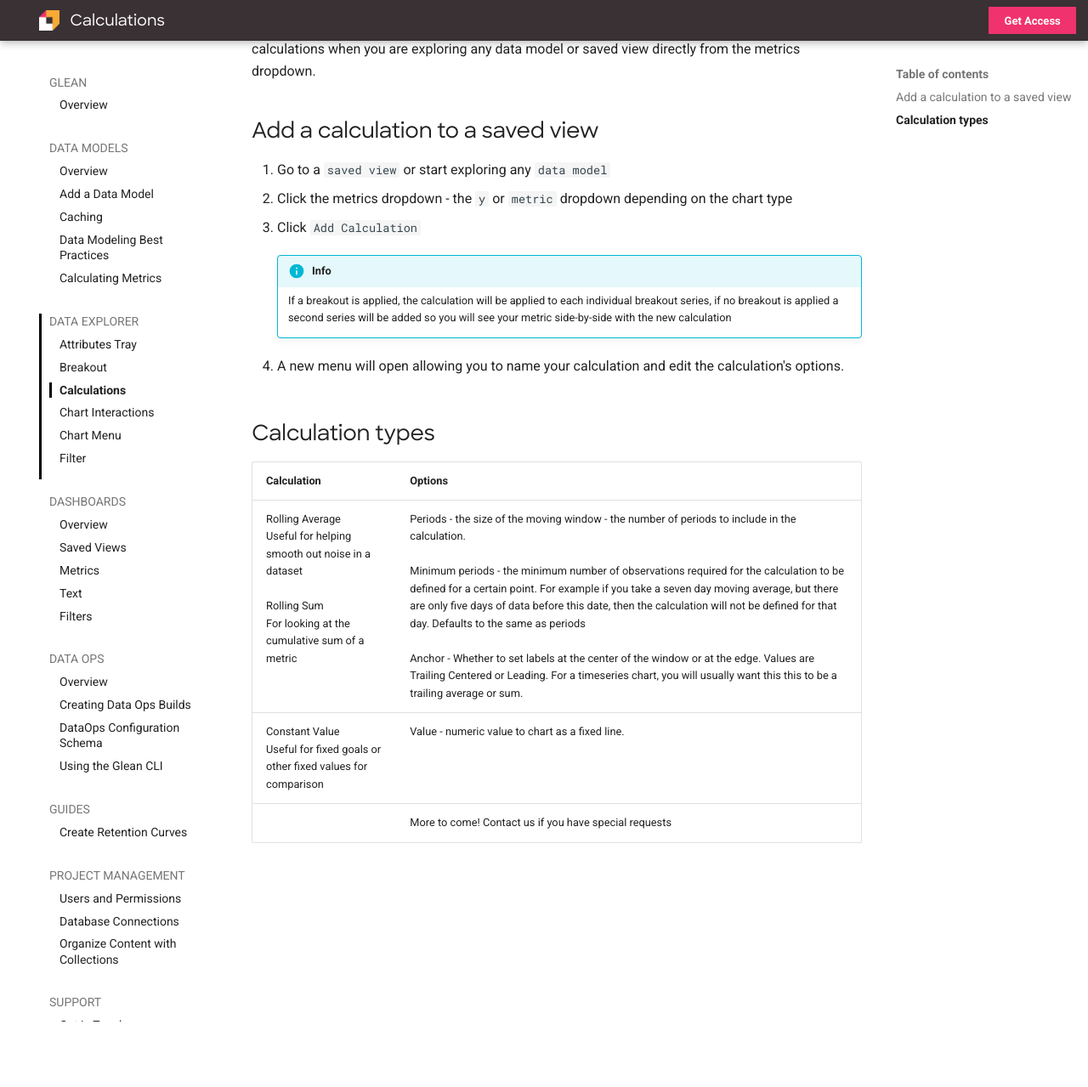
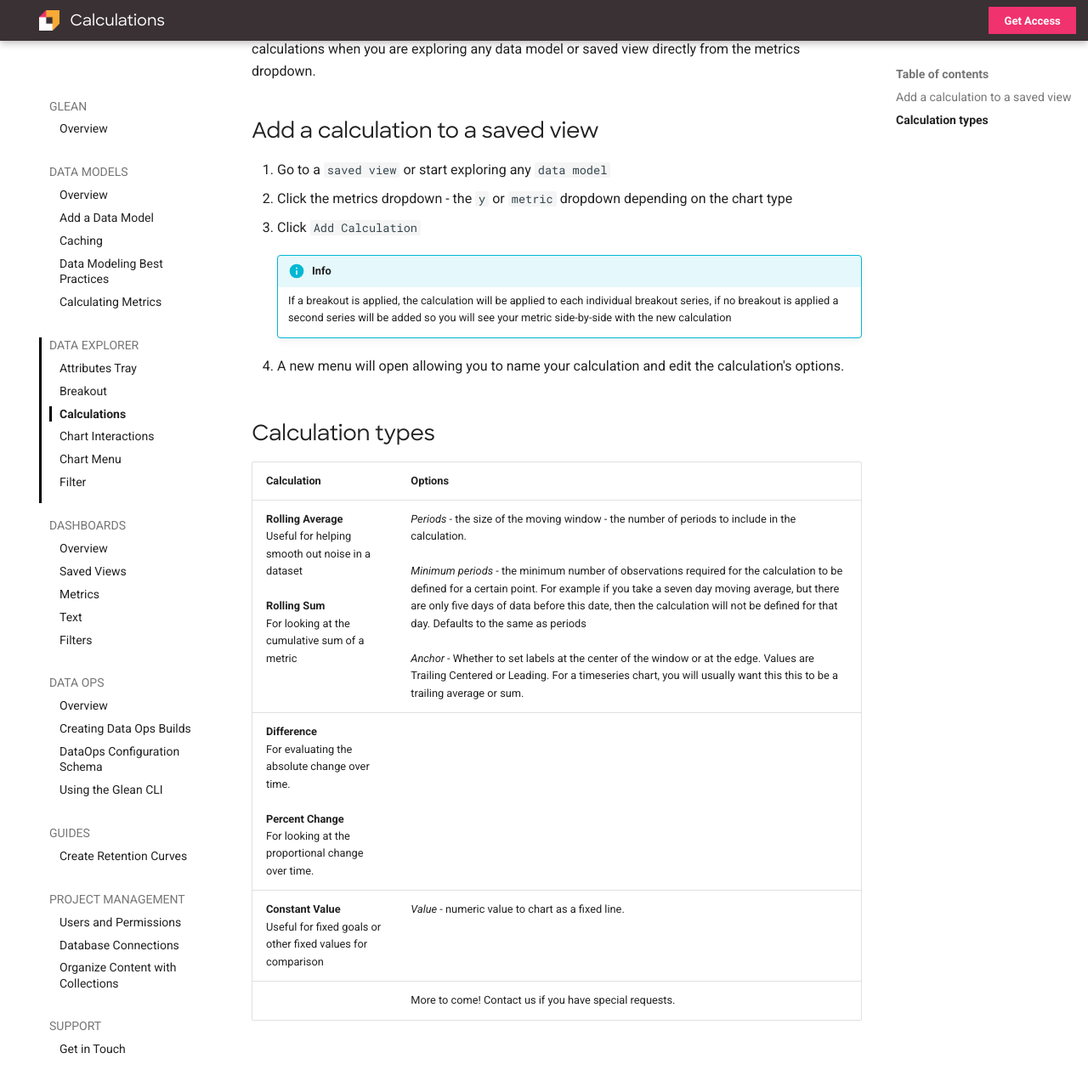
Before and after one commit to gleannyc/documentation, an MkDocs documentation site: the page built from docs/docs/visualizing-data/Calculations.md, in a window 1280 px wide and 1400 px high, scrolled down 198 px. Shown: the top 1279 px of the window at 85% size. Built offline with MkDocs 1.6.1 and Material for MkDocs 9.7.7, drawn with Linux system fonts in a browser that asks for light colours; before the commit the page ends 1389 px from its top, so only the background shows below that.

Commit message:
Add new calculations to docs (#43)

```diff
--- a/docs/docs/visualizing-data/Calculations.md
+++ b/docs/docs/visualizing-data/Calculations.md
@@ -16,6 +16,7 @@
 
 | Calculation | Options |
 | --- | --- |
-| Rolling Average<br>Useful for helping smooth out noise in a dataset<br><br>Rolling Sum<br>For looking at the cumulative sum of a metric | Periods - the size of the moving window - the number of periods to include in the calculation.<br><br>Minimum periods - the minimum number of observations required for the calculation to be defined for a certain point.  For example if you take a seven day moving average, but there are only five days of data before this date, then the calculation will not be defined for that day.  Defaults to the same as periods<br><br>Anchor - Whether to set labels at the center of the window or at the edge. Values are Trailing Centered or Leading.  For a timeseries chart, you will usually want this this to be a trailing average or sum. |
-| Constant Value<br>Useful for fixed goals or other fixed values for comparison| Value - numeric value to chart as a fixed line. |
-|  | More to come!  Contact us if you have special requests |
+| **Rolling Average**<br>Useful for helping smooth out noise in a dataset<br><br>**Rolling Sum**<br>For looking at the cumulative sum of a metric | *Periods* - the size of the moving window - the number of periods to include in the calculation.<br><br>*Minimum periods* - the minimum number of observations required for the calculation to be defined for a certain point.  For example if you take a seven day moving average, but there are only five days of data before this date, then the calculation will not be defined for that day.  Defaults to the same as periods<br><br>*Anchor* - Whether to set labels at the center of the window or at the edge. Values are Trailing Centered or Leading.  For a timeseries chart, you will usually want this this to be a trailing average or sum. |
+| **Difference**<br>For evaluating the absolute change over time.<br><br>**Percent Change**<br>For looking at the proportional change over time.|  |
+| **Constant Value**<br>Useful for fixed goals or other fixed values for comparison| *Value* - numeric value to chart as a fixed line. |
+|  | More to come!  Contact us if you have special requests. |
```
